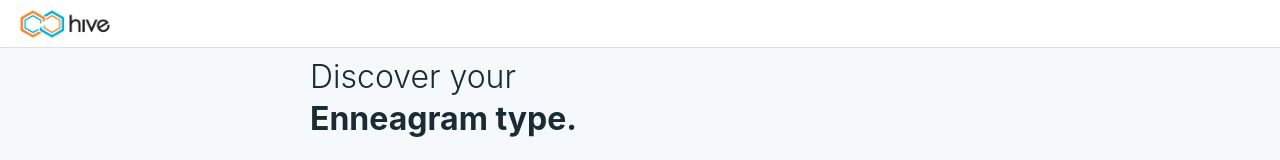
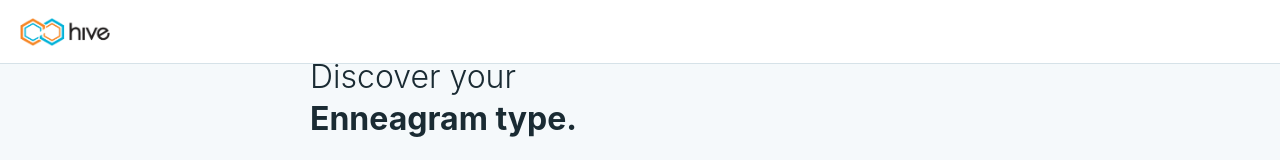
Before and after one commit to cdelumpa/hive-typing-engine, a website: page app/public/index.html in a window 1280 px wide. Shown: the top 160 px of the page. Drawn offline with Linux system fonts and the light colour scheme.

Commit message:
fix: increase assessment header height and add logo padding
Height 48px → 64px; padding 0 20px → 12px 20px.
display:flex + align-items:center confirmed present for vertical centering.

Co-Authored-By: Claude Sonnet 4.6 <noreply@anthropic.com>

```diff
--- a/app/public/styles.css
+++ b/app/public/styles.css
@@ -36,12 +36,12 @@ body {
   top: 0;
   left: 0;
   width: 100%;
-  height: 48px;
+  height: 64px;
   background: #fff;
   border-bottom: 1px solid #D6E2E8;
   display: flex;
   align-items: center;
-  padding: 0 20px;
+  padding: 12px 20px;
   box-sizing: border-box;
   z-index: 99;
 }
```
